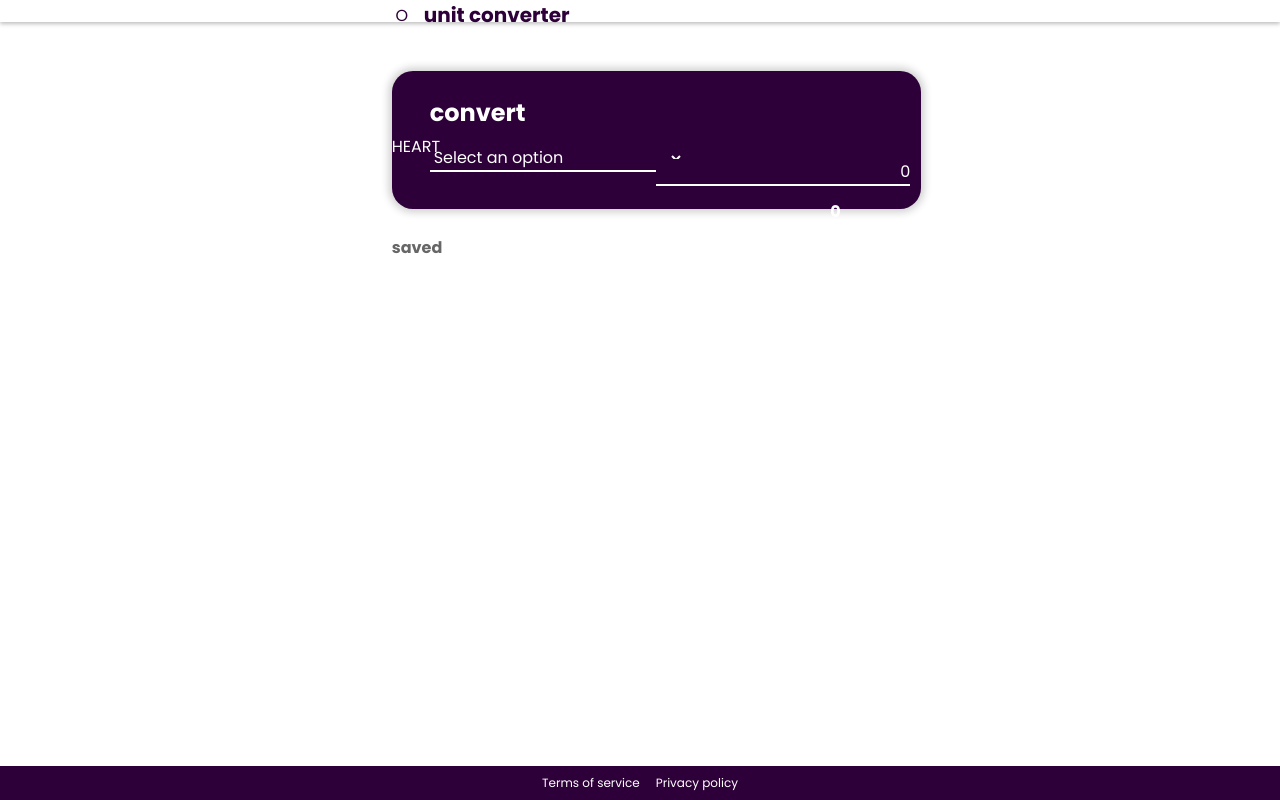
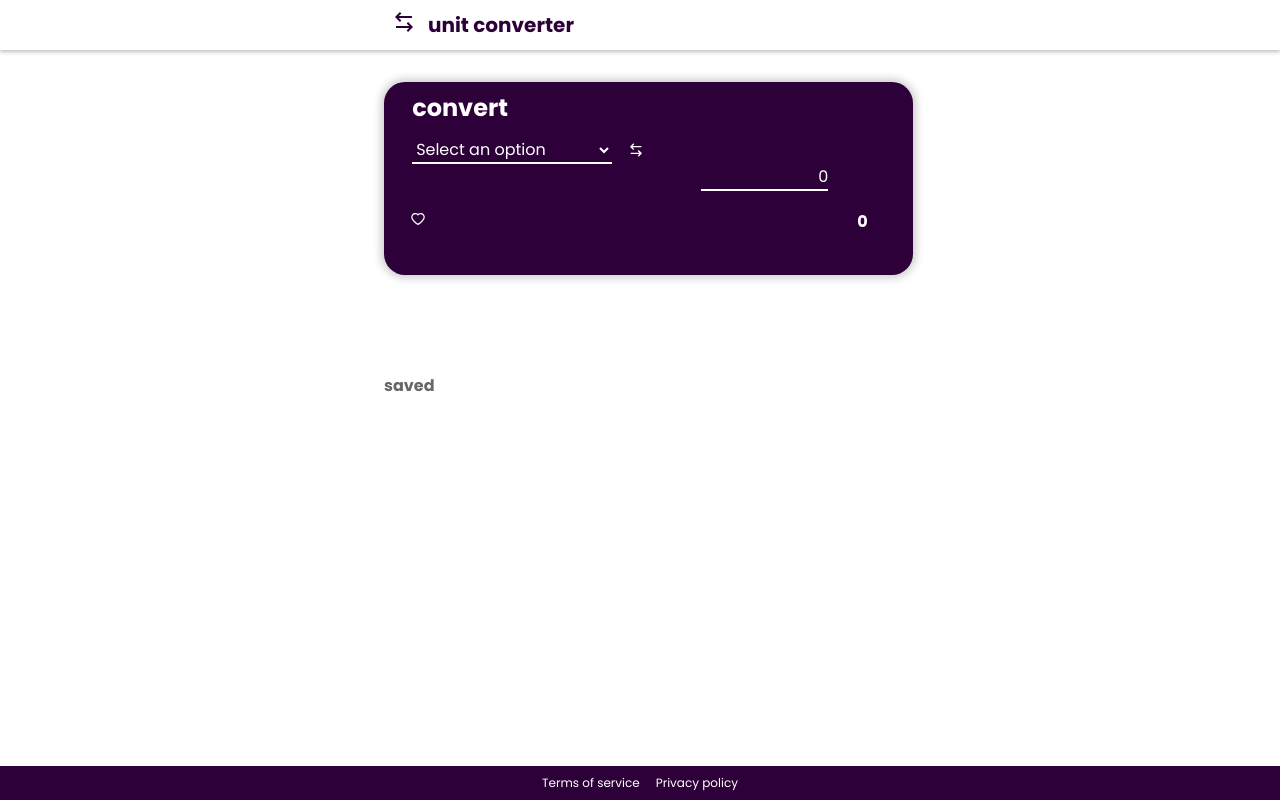
Before and after one commit to AlbertoLanchas/unit-converter, a React (Create React App) app in the folder client/: page / in a window 1280 px wide. Built offline with nearby package versions, Linux system fonts and the light colour scheme; no server answers.

Commit message:
Styles design to minimun width 700
Signed-off-by: AlbertoLanchas <albertolsn7@gmail.com>

```diff
--- a/client/package.json
+++ b/client/package.json
@@ -8,6 +8,7 @@
     "@testing-library/user-event": "^13.5.0",
     "react": "^18.2.0",
     "react-dom": "^18.2.0",
+    "react-icons": "^4.6.0",
     "react-scripts": "5.0.1",
     "sass": "^1.55.0",
     "web-vitals": "^2.1.4"
--- a/client/src/App.js
+++ b/client/src/App.js
@@ -1,4 +1,5 @@
 import Footer from "./container/Footer";
+
 import Header from "./container/Header";
 import Main from "./container/Main";
 import "./scss/App.scss";
--- a/client/src/components/Convert/Convert.jsx
+++ b/client/src/components/Convert/Convert.jsx
@@ -1,5 +1,7 @@
 import React, { useState, useEffect } from "react";
 import { useAppContext } from "../../appContext";
+import { RiArrowLeftRightLine } from "react-icons/ri";
+import { AiOutlineHeart } from "react-icons/ai";
 import "../../scss/Convert.scss";
 
 const Convert = () => {
@@ -64,8 +66,9 @@ const Convert = () => {
   return (
     <div className="Convert">
       <h2 className="Convert-title">convert</h2>
+      <div className="Convert-initial">
         <select
-        className="Convert-select"
+          className="Convert-initial--select"
           onChange={(e) => {
             conversorUnits(e.target.value);
             setSelect(e.target.value);
@@ -79,15 +82,13 @@ const Convert = () => {
           <option value="feet">feet to meters</option>
           <option value="meters">meters to feet</option>
         </select>
-      <button className="Convert-arrow">A</button>
-      <button
-        className="Convert-favourite"
-        onClick={() => addToFavorites(quantity, select, result, resultUnits)}
-      >
-        HEART
+        <button className="Convert-initial--arrow">
+          <RiArrowLeftRightLine />
         </button>
+      </div>
+      <div className="Convert-result">
         <input
-        className="Convert-input"
+          className="Convert-result--input"
           type="text"
           placeholder="100"
           onChange={(e) => {
@@ -96,10 +97,20 @@ const Convert = () => {
           }}
           value={quantity}
         />
-      <i className="Convert-unit">{select}</i>
-      <i className="Convert-value">
+        <i className="Convert-result--unit">{select}</i>
+      </div>
+
+      <div className="Convert-footer">
+        <button
+          className="Convert-footer--favourite"
+          onClick={() => addToFavorites(quantity, select, result, resultUnits)}
+        >
+          <AiOutlineHeart />
+        </button>
+        <i className="Convert-footer--value">
           {result} {resultUnits}
         </i>
+      </div>
     </div>
   );
 };
--- a/client/src/container/Header.jsx
+++ b/client/src/container/Header.jsx
@@ -1,10 +1,11 @@
 import React from "react";
+import { RiArrowLeftRightLine } from "react-icons/ri";
 import "../scss/Header.scss";
 
 const Header = () => {
   return (
     <div className="Header">
-      <i className="Header-icon">O</i>
+      <RiArrowLeftRightLine className="Header-icon" />
       <h1 className="Header-text">unit converter</h1>
     </div>
   );
--- a/client/src/scss/App.scss
+++ b/client/src/scss/App.scss
@@ -7,3 +7,10 @@ html {
   font-family: "Poppins";
   font-style: normal;
 }
+
+.App {
+  width: 100%;
+  height: 100vh;
+  display: flex;
+  flex-direction: column;
+}
--- a/client/src/scss/Convert.scss
+++ b/client/src/scss/Convert.scss
@@ -1,105 +1,85 @@
 .Convert {
-  position: absolute;
   width: 41.32%;
-  height: 17.28%;
-  left: 30.61%;
-  top: 8.86%;
+  height: 193px;
   background: #2e0039;
   box-shadow: 0px 0px 8px 3px rgba(0, 0, 0, 0.2);
   border-radius: 21px;
+  margin-top: 2rem;
+  margin-left: 30%;
+  margin-bottom: 7.7%;
+  display: flex;
+  flex-direction: column;
 
   &-title {
+    // background-color: red;
+    padding-top: 0.5rem;
+    margin-left: 5.32%;
+    margin-bottom: 2%;
     position: relative;
     color: white;
     font-weight: 600;
     font-size: 1.5rem;
     line-height: 2.25rem;
-    top: 1.5rem;
-    left: 2.375rem;
   }
-  &-select {
+
+  &-initial {
+    margin-left: 5.32%;
+    display: flex;
+    &--select {
       cursor: pointer;
-    position: relative;
       width: 254px;
-    left: 2.37rem;
-    top: 2.37rem;
       color: white;
-
+      width: 40%;
       border-bottom: 2px solid white;
       background-color: #2e0039;
+      margin-right: 1rem;
     }
 
-  &-input {
+    &--arrow {
+      color: white;
+      font-weight: bold;
+    }
+  }
+
+  &-result {
+    margin-left: 60%;
+    display: flex;
+
+    &--unit {
+      color: white;
+      font-weight: 400;
+      margin-left: 1rem;
+    }
+
+    &--input {
       cursor: pointer;
-    position: relative;
-    width: 254px;
-    left: 50%;
+      width: 60%;
       color: white;
       text-align: right;
       border-bottom: 2px solid white;
       background-color: #2e0039;
       font-weight: 400;
     }
+  }
 
-  &-favourite {
+  &-footer {
+    display: flex;
+    justify-content: space-between;
+    margin-left: 5%;
+    align-items: flex-start;
+    margin-top: 20px;
+    &--value {
+      color: white;
+      font-weight: 700;
+      margin-right: 9%;
+    }
+    &--favourite {
+      padding-right: 10%;
       color: white;
       cursor: pointer;
-    position: relative;
     }
-  &-arrow {
-    color: white;
-    position: absolute;
-    font-weight: bold;
-    left: 310px;
-    top: 85px;
-  }
-
-  &-unit {
-    color: white;
-    position: absolute;
-    font-weight: 400;
-    left: 625px;
-    top: 90px;
-  }
-
-  &-value {
-    color: white;
-    position: absolute;
-    font-weight: 700;
-    right: 80px;
-    top: 130px;
   }
 }
 
-@media screen and (max-width: 390px) {
-  * {
-    background-color: lightgreen;
+@media screen and (max-width: 700px) {
 }
-}
-
-@media screen and (min-width: 1728px) {
-  .Convert {
-    width: 714px;
-    height: 193px;
-    left: 529px;
-    top: 99px;
-
-    &-title {
-      height: 35px;
-      left: 38px;
-      top: 24px;
-    }
-
-    // &-input {
-    //   width: 261px;
-    //   height: 22px;
-    //   bottom: 83px;
-    //   right: 88px;
-    // }
-
-    &-favourite {
-      left: 38px;
-      top: 80px;
-    }
-  }
-}
--- a/client/src/scss/Header.scss
+++ b/client/src/scss/Header.scss
@@ -1,28 +1,19 @@
 .Header {
-  position: absolute;
-  width: 100%;
-  height: 2.78%;
-  left: 0px;
-  top: 0px;
+  padding: 10px;
   color: #2e0039;
   box-shadow: 0px 2px 4px rgba(0, 0, 0, 0.25);
+  display: flex;
 
   &-icon {
-    position: absolute;
-    left: 30.9%;
-    right: 17.71%;
-    top: 21.88%;
-    bottom: 21.88%;
+    margin-left: 30%;
+    width: 2rem;
+    height: 1.5rem;
+    margin-right: 0.5rem;
   }
 
   &-text {
-    position: absolute;
-    height: 31px;
-    left: 33.1%;
-    top: 0.9%;
     font-weight: 900;
     font-size: 1.25rem;
     line-height: 1.875rem;
-    left: 33.1%;
   }
 }
--- a/client/src/scss/Main.scss
+++ b/client/src/scss/Main.scss
@@ -1,9 +1,10 @@
+.Main {
+  height: 100%;
+}
+
 .Main-saved {
-  position: absolute;
-  top: 29.54%;
-  left: 30.61%;
   width: 41.32%;
-  height: 23.63%;
+  margin-left: 30%;
 }
 
 .Main-title {
@@ -11,6 +12,7 @@
   font-weight: 700;
   font-size: 1rem;
   line-height: 1.5rem;
+  margin-bottom: 1.75rem;
 }
 
 .Main-converted {
--- a/client/src/scss/Saved.scss
+++ b/client/src/scss/Saved.scss
@@ -1,16 +1,13 @@
 .Saved {
-  width: 349px;
   background-color: #e3e3e3;
   color: #676767;
-  margin-right: 19px;
-  margin-bottom: 21px;
-  height: 2.375rem;
   font-weight: 400;
   font-size: 0.875rem;
   line-height: 1.32rem;
-  padding-right: 1%;
   box-shadow: 0px 0px 2px 2px rgba(0, 0, 0, 0.1);
   border-radius: 0.62rem;
+  margin-bottom: 1.3rem;
+  margin-right: 1.56rem;
 
   &-remove {
     cursor: pointer;
```
Also changed, not shown: 1 other file (tests, documents, lock files or other folders). Lines whose indentation alone changed are shown as unchanged.
